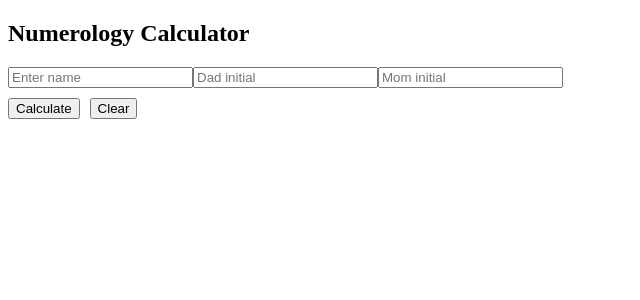
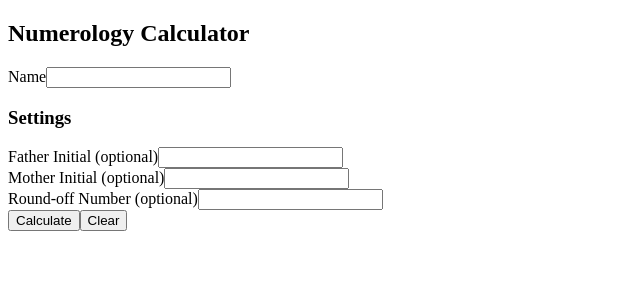
Before and after one commit to gowtham1313/NUMEROLOGY-APP, an Angular app in the folder numerology-angular-ui/: page / in a window 1280 px wide. Shown: the top 300 px of the page, without its empty margins (0-640 px from the left). Built offline with nearby package versions, Linux system fonts and the light colour scheme.

Commit message:
Refactor app.component.ts template structure

```diff
--- a/numerology-angular-ui/src/app/app.component.ts
+++ b/numerology-angular-ui/src/app/app.component.ts
@@ -1,7 +1,7 @@
 import { Component } from '@angular/core';
 import { HttpClient } from '@angular/common/http';
 
-@Component({
+/* @Component({
   selector: 'app-root',
   template: `
     <h2>Numerology Calculator</h2>
@@ -16,6 +16,57 @@ import { HttpClient } from '@angular/common/http';
     </div>
 
     <p *ngIf="result !== null">Result: {{ result }}</p>
+  `
+})*/
+  @Component({
+  selector: 'app-root',
+  template: `
+    <div class="container">
+      <div class="card">
+        <h2>Numerology Calculator</h2>
+
+        <div class="field">
+          <label>Name</label>
+          <input [(ngModel)]="name" />
+        </div>
+
+        <div class="settings">
+          <h3>Settings</h3>
+
+          <div class="field">
+            <label>Father Initial (optional)</label>
+            <input maxlength="1" [(ngModel)]="dadInitial" />
+          </div>
+
+          <div class="field">
+            <label>Mother Initial (optional)</label>
+            <input maxlength="1" [(ngModel)]="momInitial" />
+          </div>
+
+          <div class="field">
+            <label>Round-off Number (optional)</label>
+            <input type="number" [(ngModel)]="roundOffNumber" />
+          </div>
+        </div>
+
+        <div class="buttons">
+          <button class="primary" (click)="calculate()">Calculate</button>
+          <button class="secondary" (click)="clear()">Clear</button>
+        </div>
+
+        <div class="result" *ngIf="result !== null">
+          Numerology Number: <strong>{{ result }}</strong>
+        </div>
+
+        <div class="result success" *ngIf="matched === true">
+          ✅ Matched
+        </div>
+
+        <div class="result error" *ngIf="matched === false">
+          ❌ Not Matched
+        </div>
+      </div>
+    </div>
   `
 })
 export class AppComponent {
```
